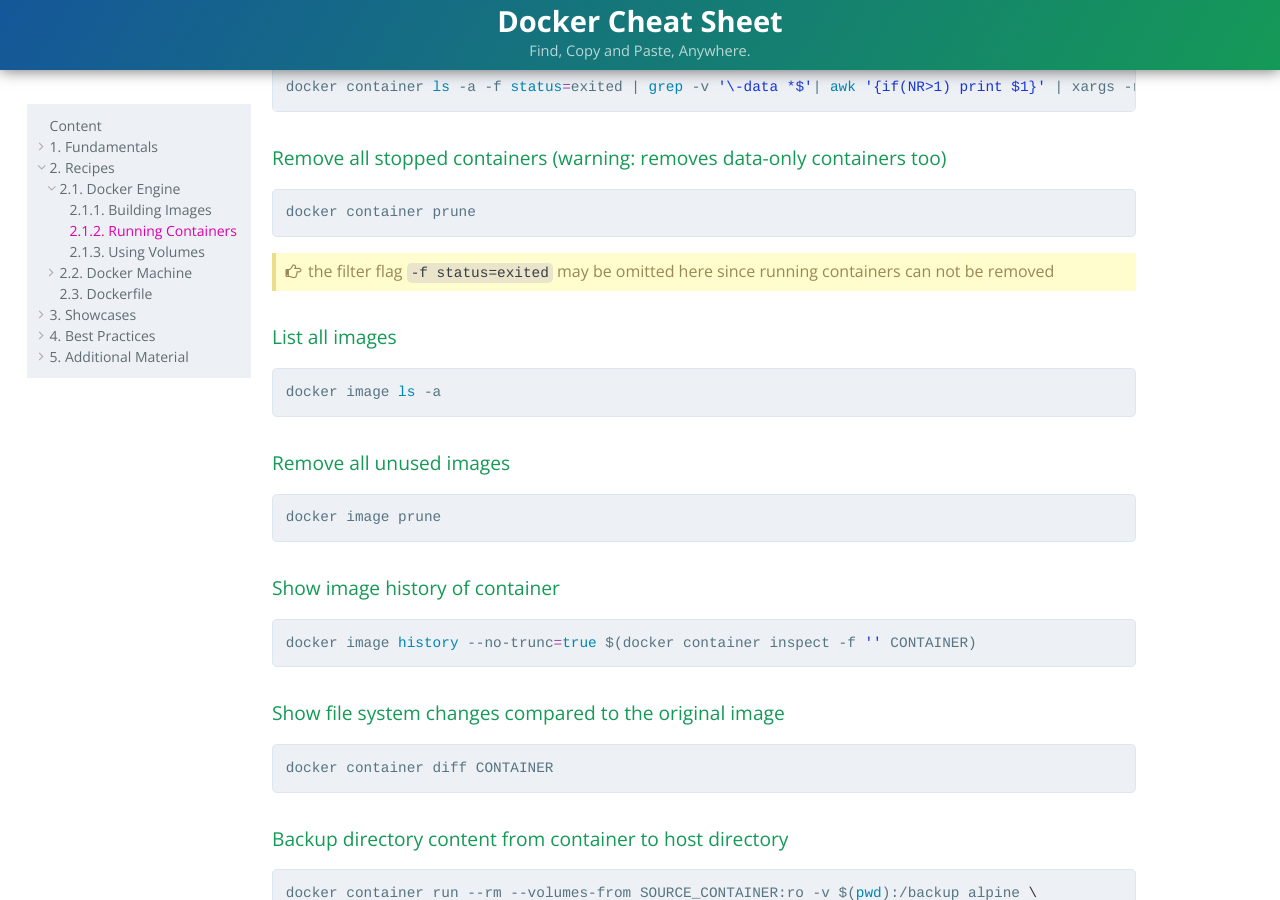
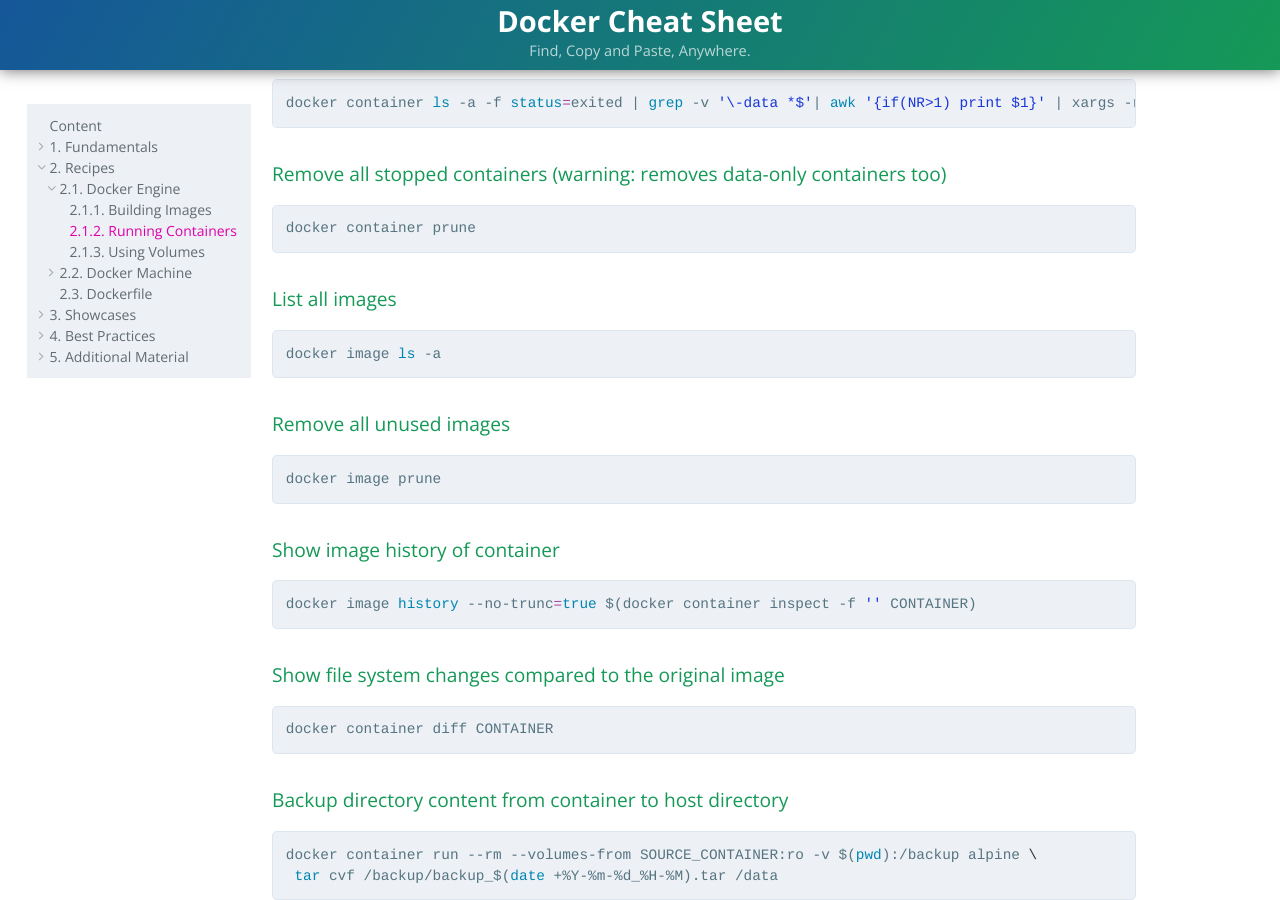
Before and after one commit to JensPiegsa/docker-cheat-sheet, a Jekyll site: the page built from index.md, in a window 1280 px wide and 900 px high, scrolled down 3521 px. Built offline with Jekyll 4.4.1, drawn with Linux system fonts in a browser that asks for light colours.

Commit message:
formattings

````diff
--- a/index.md
+++ b/index.md
@@ -78,11 +78,11 @@
 ```
 
 {: .note}
-* This prompts for confirmation and will remove:
-	* all stopped containers
-	* all volumes not used by at least one container
-	* all networks not used by at least one container
-	* all dangling images
+This prompts for confirmation and will remove:
+* all stopped containers
+* all volumes not used by at least one container
+* all networks not used by at least one container
+* all dangling images
 
 ### 2.1.1. Building Images
 
@@ -94,7 +94,7 @@
 #### List all local tags for the same image
 
 ``` sh
-docker image ls --no-trunc | grep $(docker image inspect -f {{.Id}} IMAGE:TAG)
+docker image ls --no-trunc | grep $(docker image inspect -f \{{.Id}} IMAGE:TAG)
 ```
 
 ### 2.1.2. Running Containers
@@ -152,9 +152,6 @@
 ```sh
 docker container prune
 ```
-
-{: .note}
-the filter flag `-f status=exited` may be omitted here since running containers can not be removed
 
 #### List all images
 
````
